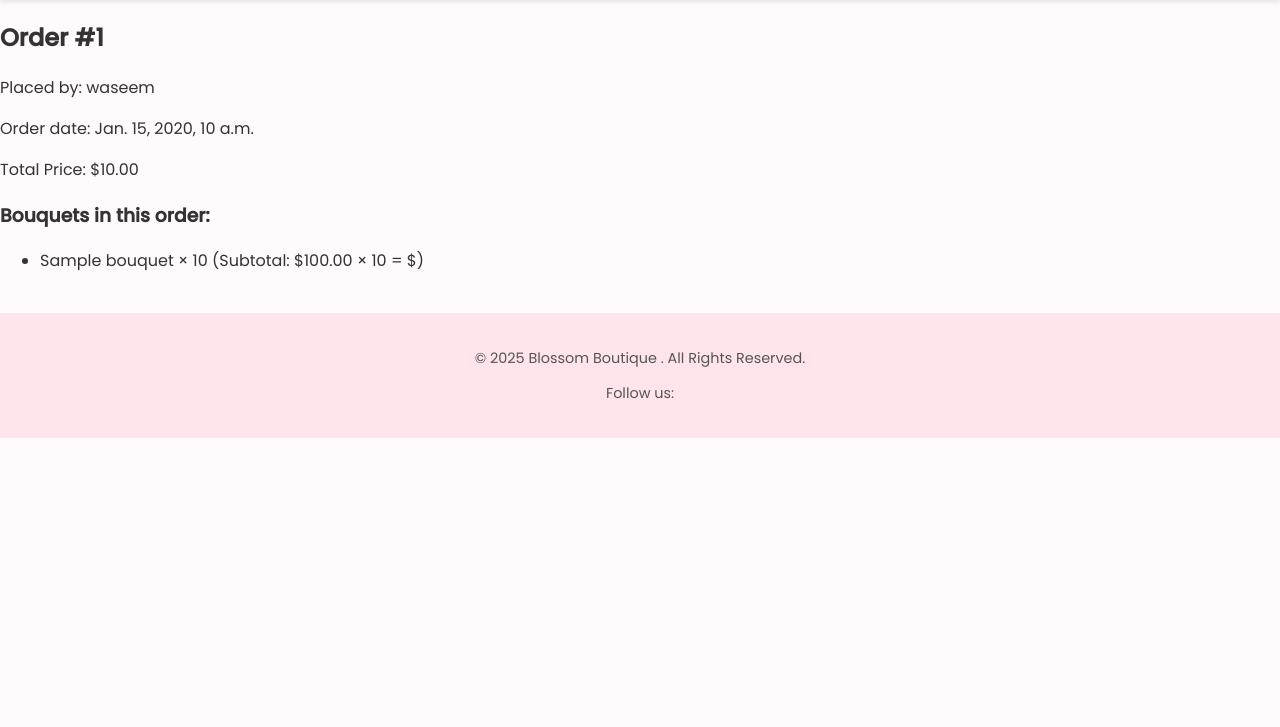
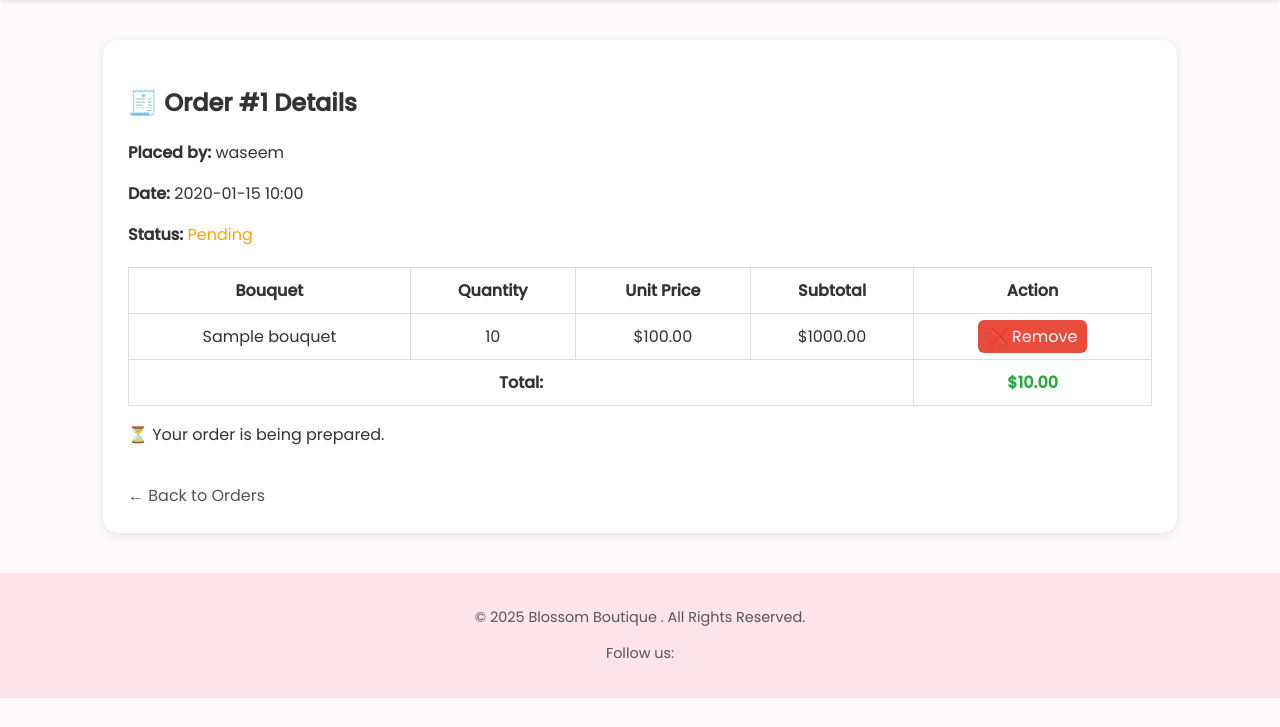
Before and after one commit to sadeenfadel/Capstone-Project-, a Django app: page /bouquet/1/detail/ in a window 1280 px wide. Shown: the part 73-800 px from the top of the page. Run offline with Django 5.2, Linux system fonts and the light colour scheme; a user stored in the database is signed in; data comes from the database, SQL or seed files in the repository; tables that the repository leaves empty hold one stand-in row (values such as "Sample post"); grey boxes marked "Sample" are stand-in pictures.

Commit message:
fixed the order logic for user

```diff
--- /dev/null
+++ b/main_app/static/css/order_detail.css
@@ -0,0 +1,73 @@
+.order-detail-container {
+  width: 80%;
+  margin: 40px auto;
+  background: #fff;
+  padding: 25px;
+  border-radius: 15px;
+  box-shadow: 0 2px 10px rgba(0,0,0,0.1);
+}
+
+.order-items-table {
+  width: 100%;
+  border-collapse: collapse;
+  margin-top: 20px;
+}
+
+.order-items-table th, .order-items-table td {
+  border: 1px solid #ddd;
+  padding: 10px;
+  text-align: center;
+}
+
+.total-label {
+  font-weight: bold;
+  text-align: right;
+}
+
+.total-value {
+  font-weight: bold;
+  color: #28a745;
+}
+
+.btn-user, .btn-admin {
+  background: #ff4081;
+  color: white;
+  border: none;
+  padding: 10px 20px;
+  border-radius: 8px;
+  cursor: pointer;
+}
+
+.btn-user:hover, .btn-admin:hover {
+  background: #e73370;
+}
+
+.deleted {
+  color: #999;
+  font-style: italic;
+}
+
+.status.pending { color: orange; }
+.status.ready { color: blue; }
+.status.confirmed { color: green; }
+
+.back-link {
+  display: inline-block;
+  margin-top: 20px;
+  text-decoration: none;
+  color: #555;
+}
+
+.btn-remove {
+  color: white;
+  background-color: #e74c3c;
+  border: none;
+  padding: 5px 10px;
+  border-radius: 6px;
+  text-decoration: none;
+  transition: 0.3s;
+}
+
+.btn-remove:hover {
+  background-color: #c0392b;
+}
--- a/main_app/templates/order/order_detail.html
+++ b/main_app/templates/order/order_detail.html
@@ -1,19 +1,92 @@
 {% extends base_template %}
+{% load static %}
 
-{% block title %}Order #{{ order.id }} Details{% endblock %}
+{% block extra_css %}
+<link rel="stylesheet" href="{% static 'css/order_detail.css' %}">
+{% endblock %}
 
 {% block content %}
-<h2>Order #{{ order.id }}</h2>
-<p>Placed by: {{ order.user.username }}</p>
-<p>Order date: {{ order.order_date }}</p>
-<p>Total Price: ${{ order.total_price }}</p>
+<div class="order-detail-container">
+  <h2>🧾 Order #{{ order.id }} Details</h2>
 
-<h3>Bouquets in this order:</h3>
-<ul>
-    {% for ob in order.orderbouquet_set.all %}
-        <li>{{ ob.bouquet.name }} × {{ ob.quantity }} (Subtotal: ${{ ob.bouquet.total_price|floatformat:2 }} × {{ ob.quantity }} = ${{ ob.subtotal|floatformat:2 }})
-</li>
-    {% endfor %}
-</ul>
+  <div class="order-info">
+    <p><strong>Placed by:</strong> {{ order.user.username }}</p>
+    <p><strong>Date:</strong> {{ order.order_date|date:"Y-m-d H:i" }}</p>
+    <p><strong>Status:</strong>
+      <span class="status {{ order.status }}">{{ order.status|title }}</span>
+    </p>
+  </div>
 
+  <table class="order-items-table">
+    <thead>
+      <tr>
+        <th>Bouquet</th>
+        <th>Quantity</th>
+        <th>Unit Price</th>
+        <th>Subtotal</th>
+        <th>Action</th> <!-- 🔹 العمود الجديد -->
+      </tr>
+    </thead>
+    <tbody>
+      {% for item in order_items %}
+      <tr>
+        <td>
+          {% if item.bouquet %}
+            {{ item.bouquet.name }}
+          {% else %}
+            <span class="deleted">{{ item.bouquet_name }} (deleted)</span>
+          {% endif %}
+        </td>
+        <td>{{ item.quantity }}</td>
+        <td>${{ item.bouquet.total_price|floatformat:2 }}</td>
+        <td>${{ item.subtotal|floatformat:2 }}</td>
+        <td>
+          <!-- 🔹 زر الحذف -->
+          <a href="{% url 'deleteboq' order.id item.bouquet.id %}"
+             class="btn-remove"
+             onclick="return confirm('Are you sure you want to remove this bouquet?');">
+             ❌ Remove
+          </a>
+        </td>
+      </tr>
+      {% endfor %}
+    </tbody>
+    <tfoot>
+      <tr>
+        <td colspan="4" class="total-label">Total:</td>
+        <td class="total-value">${{ order.total_price|floatformat:2 }}</td>
+      </tr>
+    </tfoot>
+  </table>
+
+  <div class="order-actions">
+    {% if request.user.is_superuser %}
+      {# --- admin side --- #}
+      {% if order.status == "pending" %}
+        <form action="{% url 'update_order_status' order.id %}" method="post">
+          {% csrf_token %}
+          <button type="submit" class="btn-admin">Mark as Ready</button>
+        </form>
+      {% elif order.status == "ready" %}
+        <p class="ready-msg">✅ This order is ready for pickup.</p>
+      {% else %}
+        <p>Order already confirmed by user.</p>
+      {% endif %}
+    {% else %}
+      {# --- user side --- #}
+      {% if order.status == "ready" %}
+        <form action="{% url 'confirm_order' order.id %}" method="post">
+          {% csrf_token %}
+          <button type="submit" class="btn-user">Confirm Received</button>
+        </form>
+      {% elif order.status == "confirmed" %}
+        <p class="confirmed-msg">✅ You have confirmed this order.</p>
+      {% else %}
+        <p class="pending-msg">⏳ Your order is being prepared.</p>
+      {% endif %}
+    {% endif %}
+  </div>
+
+  <a href="{% url 'order_history' %}" class="back-link">← Back to Orders</a>
+</div>
 {% endblock %}
--- a/main_app/urls.py
+++ b/main_app/urls.py
@@ -24,6 +24,7 @@
      #path('order/<int:pk>/', views.order_details, name='order_dtail'),
      path('order/<int:pk>/update_status/', views.update_order_status, name='update_order_status'),
      path('order/<int:pk>/confirm/', views.confirm_order, name='confirm_order'),
+     path('order/<int:order_id>/remove/<int:bouquet_id>/', views.remove_bouquet_from_order , name= 'deleteboq'),
 
      path('history/', views.order_history , name='order_history'),
      path('oderlist/', views.order_list , name='order_list'),
--- a/main_app/views.py
+++ b/main_app/views.py
@@ -259,9 +259,28 @@
     # here iam creating order so POST
     if request.method == 'POST' :  # the user sent the order form
         qnt =  int(request.POST.get('quantity'))  # the quantity user inserted
-        total_price = bquet.total_price * qnt
-        order = Order.objects.create(user=request.user , total_price =total_price )
-        OrderBouquet.objects.create(order =order , bouquet = bquet , quantity=qnt , bouquet_name = bquet.name)
+
+        # we get the orders with pending status means the user can add more bouquet to that order
+        existing_order = Order.objects.filter(user=request.user, status='pending').first()
+        if existing_order:
+        # modifying the total_price
+           existing_order.total_price += bquet.total_price * qnt
+           existing_order.save()
+
+           OrderBouquet.objects.create(order =existing_order , bouquet = bquet , quantity=qnt , bouquet_name = bquet.name)
+           order = existing_order
+        else:
+            order = Order.objects.create(
+                user=request.user,
+                total_price=bquet.total_price * qnt
+            )
+
+            OrderBouquet.objects.create(
+                order=order,
+                bouquet=bquet,
+                quantity=qnt,
+                bouquet_name=bquet.name
+            )
         messages.success(request, f"Your order for {bquet.name} x{qnt} has been placed! 🌸")
         return redirect('order_dtail'  , pk = order.id)
     return render (request , 'order/create_order.html' , {'boq' : bquet}) # here we render the page passing to it the boq details
@@ -320,3 +339,21 @@
     threshold = timezone.now() - timedelta(hours=48)
     orders_to_delete = Order.objects.filter(status='ready', order_date__lt=threshold)
     orders_to_delete.delete()
+
+
+
+@login_required
+def remove_bouquet_from_order(request, order_id, bouquet_id):
+    order = get_object_or_404(Order, id=order_id, user=request.user)
+    OrderBouquet.objects.filter(order=order, bouquet_id=bouquet_id).delete()
+
+
+    messages.success(request, "Bouquet removed from your order.")
+
+    total = 0
+    for item in order.orderbouquet_set.all():
+        total += item.bouquet.total_price * item.quantity
+    order.total_price = total
+    order.save()
+
+    return redirect('order_dtail', pk=order.id)
```
Also changed, not shown: main_app/templates/order/order_history.html (+5 -2 lines), media/profile_pics/cat.jpg (added).
